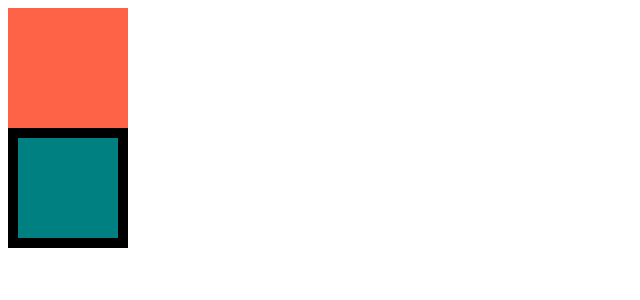
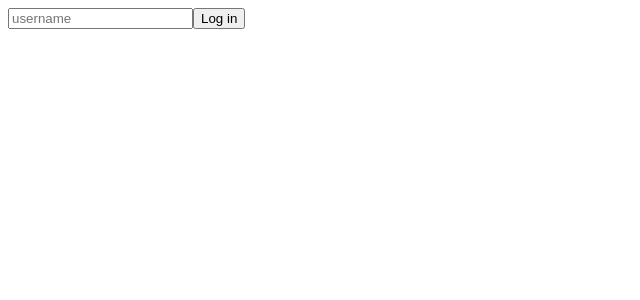
Before and after one commit to hyunjun06/react_masterclass_ts, a React (Create React App) app: page / in a window 1280 px wide. Shown: the top 300 px of the page, without its empty margins (0-640 px from the left). Built offline with nearby package versions, Linux system fonts and the light colour scheme.

Commit message:
Typescript #3.5

```diff
--- a/src/App.tsx
+++ b/src/App.tsx
@@ -1,10 +1,28 @@
-import Circle from "./Circle";
+import { useState } from "react";
 
 function App() {
+    const [username, setUsername] = useState("");
+
+    const onChange = (event: React.ChangeEvent<HTMLInputElement>) => {
+        const {
+            currentTarget: { value },
+        } = event;
+
+        setUsername(value);
+    };
+
+    const onSubmit = (event: React.FormEvent<HTMLFormElement>) => {
+        event.preventDefault();
+        alert(username);
+        setUsername("");
+    };
+
     return (
         <div>
-            <Circle bgColor="tomato" text="random text"/>
-            <Circle bgColor="teal" borderColor="black"/>
+            <form onSubmit={onSubmit}>
+                <input type="text" placeholder="username" value={username} onChange={onChange} />
+                <button>Log in</button>
+            </form>
         </div>
     );
 }
```
